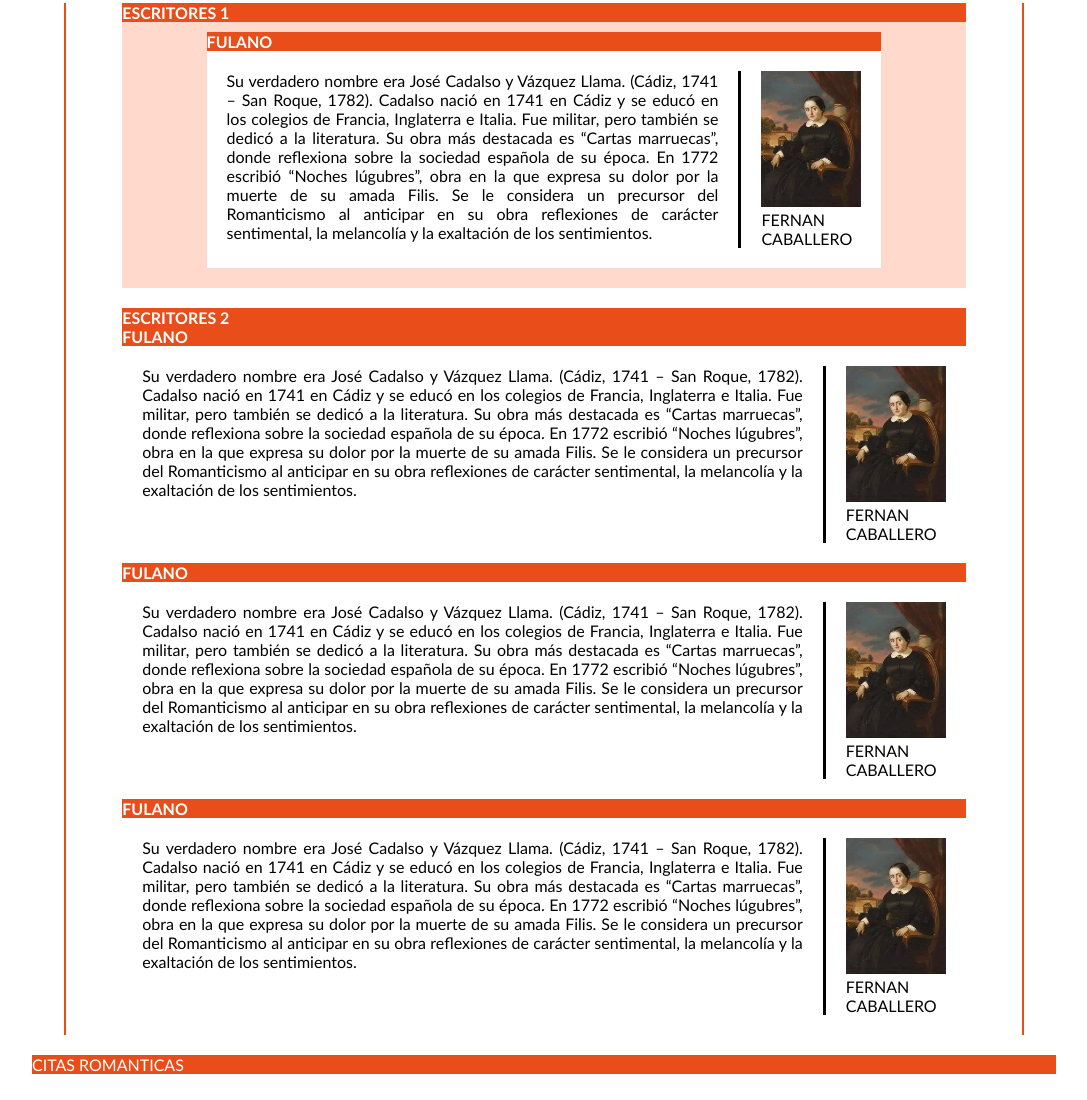
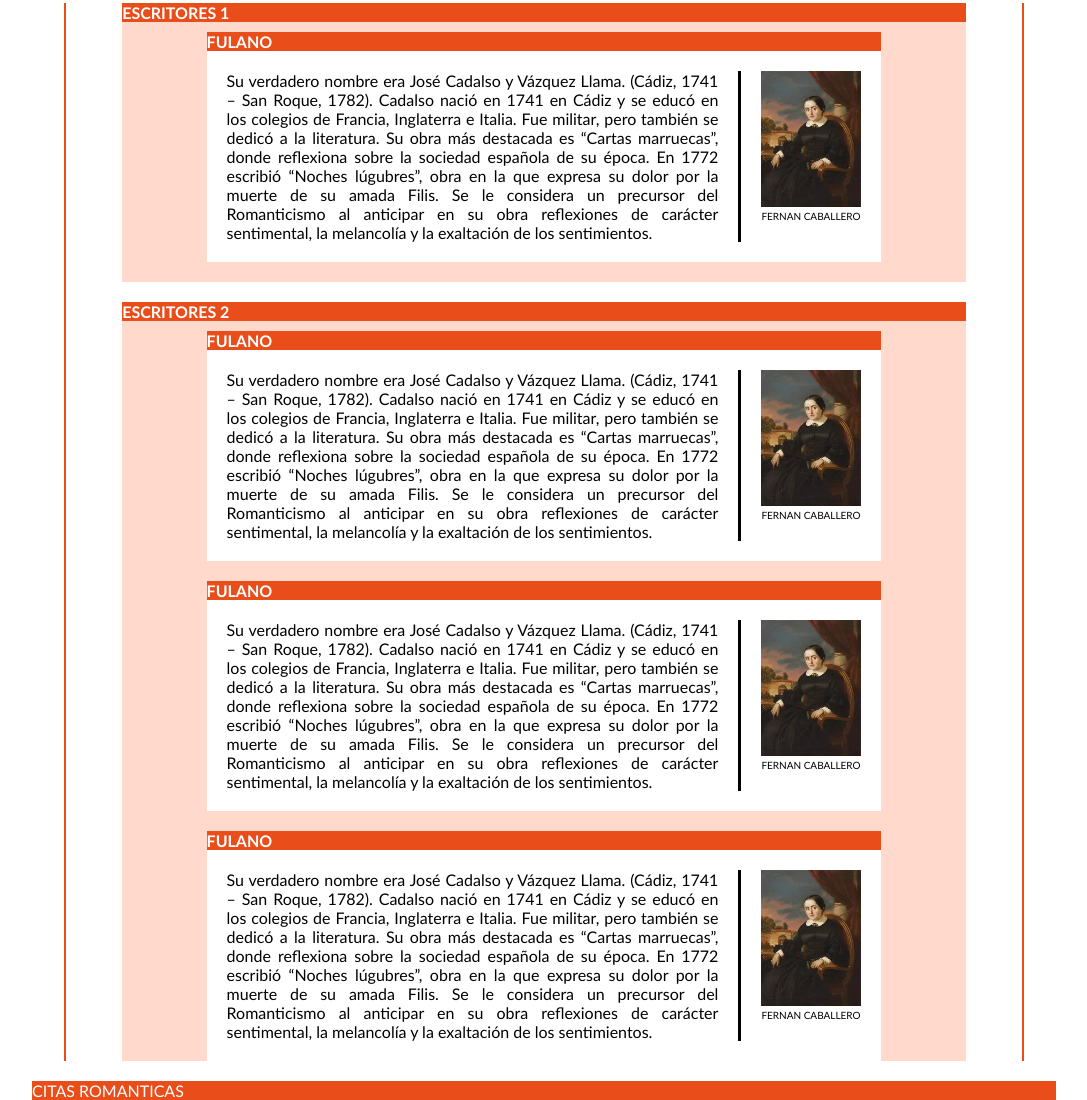
Before and after one commit to danguel/ProbandoGrid, a plain HTML site: page index2.html in a window 1280 px wide. Shown: the part 75-1175 px from the top of the page, without its empty margins (64-1151 px from the left). Before the commit the page ends 1149 px from the top, so only its background shows below. Drawn offline with Linux system fonts and the light colour scheme.

Commit message:
terminado pagina 2

```diff
--- a/CSS/style2.css
+++ b/CSS/style2.css
@@ -70,10 +70,47 @@ nav a {
 .centro-escritores2{
     grid-column: 2/17;
     grid-row: 3/5;
-    background-color: green;
+    background-color: rgb(255, 217, 204);
+    display: grid;
+    grid-template-columns: repeat(10,1fr);
+    grid-template-rows: repeat(6,auto);
+    row-gap: 10px;
 }
 
+.centro-escritores2-titulo{
+    grid-column: 1/11;
+    grid-row: 1/2;
+}
 
+.centro-escritores2-contenido{
+    grid-column: 2/10;
+    grid-row: 2/3;
+
+}
+
+.centro-escritores3-titulo{
+    grid-column: 1/11;
+    grid-row: 3/4;
+}
+
+.centro-escritores3-contenido{
+    grid-column: 2/10;
+    grid-row: 4/5;
+}
+
+.centro-escritores4-titulo{
+    grid-column: 1/11;
+    grid-row: 5/6;
+}
+
+.centro-escritores4-contenido{
+    grid-column: 2/10;
+    grid-row: 6/7;
+}
+
+.nombre-imagen{
+    font-size: 10px;
+}
 
 .orden{
     display: flex;
--- a/index2.html
+++ b/index2.html
@@ -41,16 +41,16 @@
                                 sentimental, la melancolía y la exaltación de los sentimientos.</p>
                         </div>
                         <div><img src="./IMG/escritor1.webp" alt="escritor1" width="100px">
-                            <p>FERNAN CABALLERO</p>
+                            <p class="nombre-imagen">FERNAN CABALLERO</p>
                         </div>
                     </div>
                 </div>
             </div>
 
             <div class="centro-escritores2">
-                <h4>ESCRITORES 2</h4>
+                <h4 class="centro-escritores1-titulo">ESCRITORES 2</h4>
 
-                <div class="centro-escritores1-contenido">
+                <div class="centro-escritores2-contenido">
                     <h4>FULANO</h4>
                     <div class="orden">
                         <div class="orden-parrafo">
@@ -70,12 +70,12 @@
                                 sentimental, la melancolía y la exaltación de los sentimientos.</p>
                         </div>
                         <div><img src="./IMG/escritor1.webp" alt="escritor1" width="100px">
-                            <p>FERNAN CABALLERO</p>
+                            <p class="nombre-imagen">FERNAN CABALLERO</p>
                         </div>
                     </div>
                 </div>
 
-                <div class="centro-escritores1-contenido">
+                <div class="centro-escritores3-contenido">
                     <h4>FULANO</h4>
                     <div class="orden">
                         <div class="orden-parrafo">
@@ -95,12 +95,12 @@
                                 sentimental, la melancolía y la exaltación de los sentimientos.</p>
                         </div>
                         <div><img src="./IMG/escritor1.webp" alt="escritor1" width="100px">
-                            <p>FERNAN CABALLERO</p>
+                            <p class="nombre-imagen">FERNAN CABALLERO</p>
                         </div>
                     </div>
                 </div>
 
-                <div class="centro-escritores1-contenido">
+                <div class="centro-escritores4-contenido">
                     <h4>FULANO</h4>
                     <div class="orden">
                         <div class="orden-parrafo">
@@ -120,7 +120,7 @@
                                 sentimental, la melancolía y la exaltación de los sentimientos.</p>
                         </div>
                         <div><img src="./IMG/escritor1.webp" alt="escritor1" width="100px">
-                            <p>FERNAN CABALLERO</p>
+                            <p class="nombre-imagen">FERNAN CABALLERO</p>
                         </div>
                     </div>
                 </div>
```
